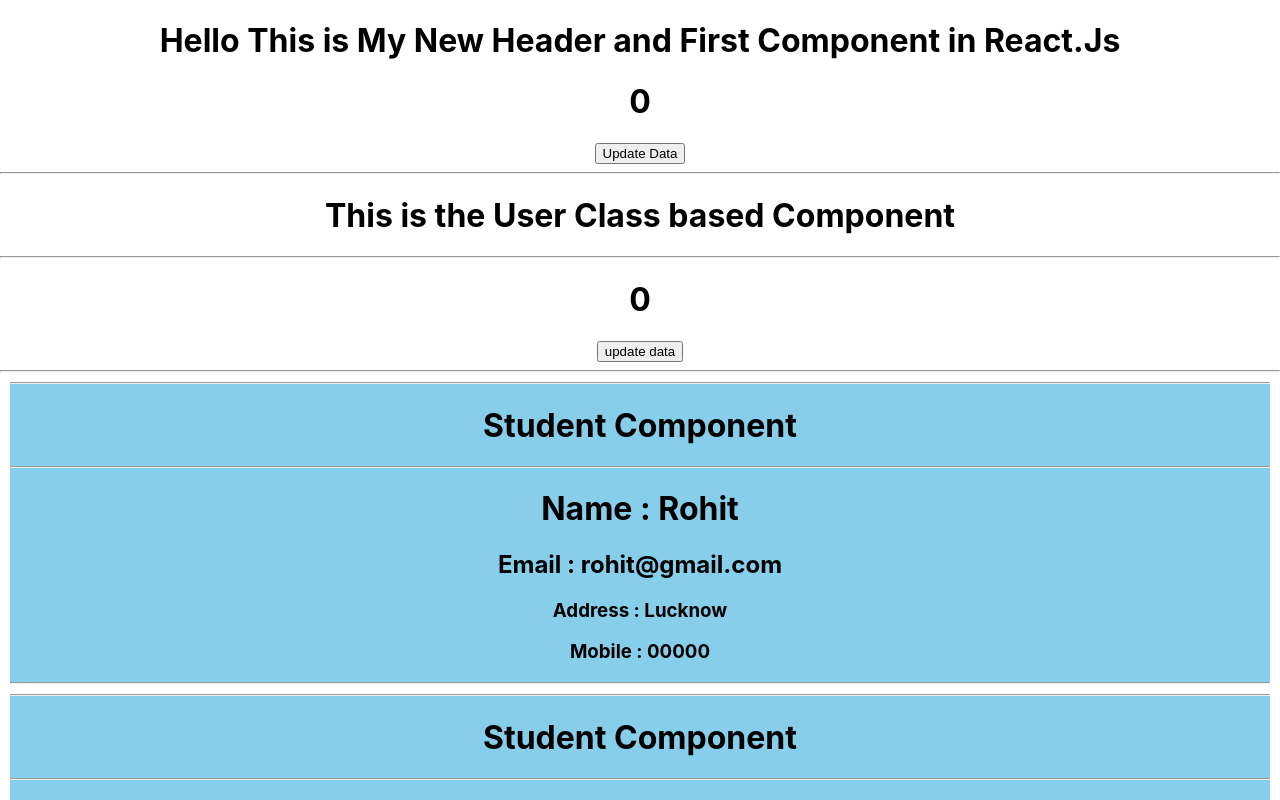
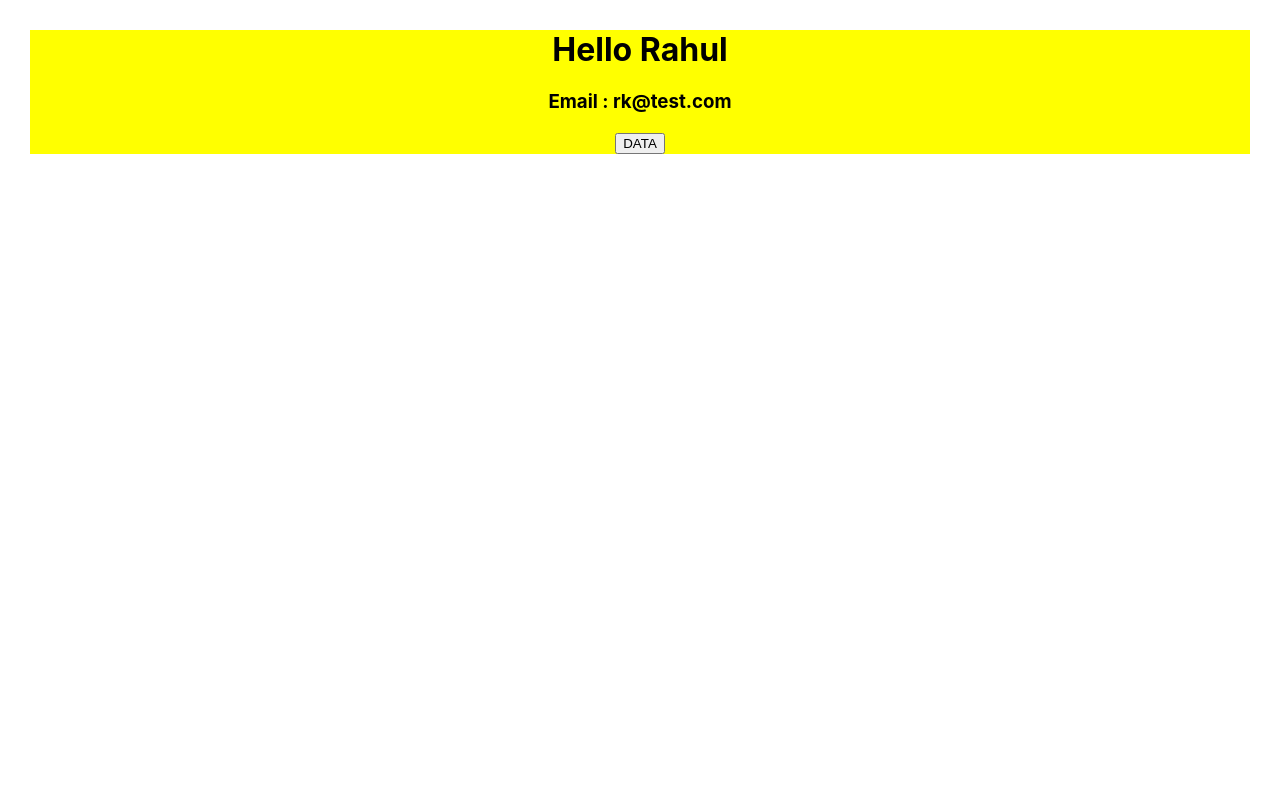
Before and after one commit to rohitanchal/learn-react, a React (Create React App) app: page / in a window 1280 px wide. Shown: the top 800 px of the page. Built offline with nearby package versions, Linux system fonts and the light colour scheme.

Commit message:
props defined in parent class App.js

```diff
--- a/src/App.js
+++ b/src/App.js
@@ -2,33 +2,54 @@ import './App.css';
 import User from './User';
 import Header from './Header';
 import Student from './Student';
+import React from 'react';
+import Emp from './Emp';
 
-function App() {
+// function App() {
 
-  function alertmsg() {
-    alert("function called");
+//   function alertmsg() {
+//     alert("function called");
+//   }
+
+  class App extends React.Component{
+    constructor(){
+      super();
+      this.state={names: " Rahul"};
+    }
+
+    render()
+    {
+      return(
+        <div className='App' style={{ backgroundColor: "yellow", margin: 30}}>
+          <Emp names={this.state.names} email={"rk@test.com"}/>
+          <button onClick={()=>this.setState({names: " Seema"})}>DATA</button>
+        </div>
+      )
+    }
   }
 
-  return (
-    <div className='App'>
+//   return (
+//     <div className='App'>
 
-      <Header />
-      <User />
-      <Student name={" Rohit"} email={"rohit@gmail.com"} other={{address: 'Lucknow', mobile: '00000'}} />
-      <Student name={" Anchal"} email={"anchal@gmail.com"} other={{address: 'Lucknow', mobile: '111111'}} />
-      <Student name={" Rajan"} email={"rajan@gmail.com"} other={{address: 'Mau', mobile: '222222'}} />
-      <Student name={" Utkarsh"} email={"utkarsh@gmail.com"} other={{address: 'Bulandshehar', mobile: '333333'}} />
+//       <Header />
+//       <User />
+//       <Student name={" Rohit"} email={"rohit@gmail.com"} other={{address: 'Lucknow', mobile: '00000'}} />
+//       <Student name={" Anchal"} email={"anchal@gmail.com"} other={{address: 'Lucknow', mobile: '111111'}} />
+//       <Student name={" Rajan"} email={"rajan@gmail.com"} other={{address: 'Mau', mobile: '222222'}} />
+//       <Student name={" Utkarsh"} email={"utkarsh@gmail.com"} other={{address: 'Bulandshehar', mobile: '333333'}} />
+
+//       <Emp />
 
 
-      <button onClick={() => alert("Hello")}>Click Me</button><hr />
-      <div>
-        <button onClick={alertmsg}>Click Me</button> {/*called alert without arrow function*/}<hr />
-        <button onClick={() => alertmsg()}>Click Me</button> {/*called alert with arrow function*/}<hr />
-      </div>
+//       <button onClick={() => alert("Hello")}>Click Me</button><hr />
+//       <div>
+//         <button onClick={alertmsg}>Click Me</button> {/*called alert without arrow function*/}<hr />
+//         <button onClick={() => alertmsg()}>Click Me</button> {/*called alert with arrow function*/}<hr />
+//       </div>
 
-    </div>
+//     </div>
 
-  );
-}
+//   );
+// }
 
 export default App;
--- a/src/Emp.js
+++ b/src/Emp.js
@@ -2,10 +2,10 @@ import React from "react";
 export default class Emp extends React.Component {
   render() {
     return (
-      <>
-        <h1>Hello {this.props.name}</h1>
+        <div>
+        <h1>Hello {this.props.names}</h1>
         <h3>Email : {this.props.email}</h3>
-      </>
+      </div>
     );
   }
 }
```
